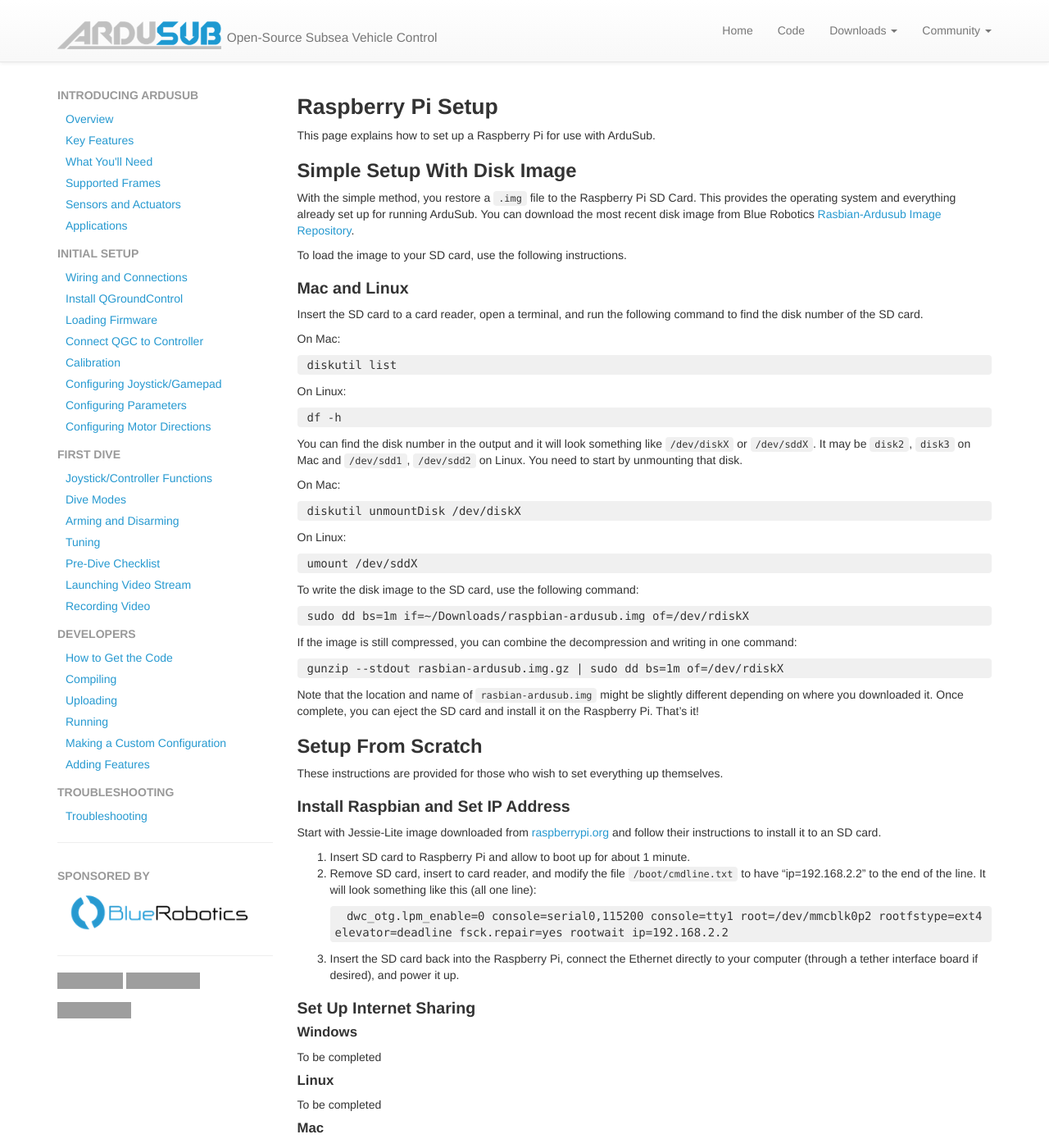
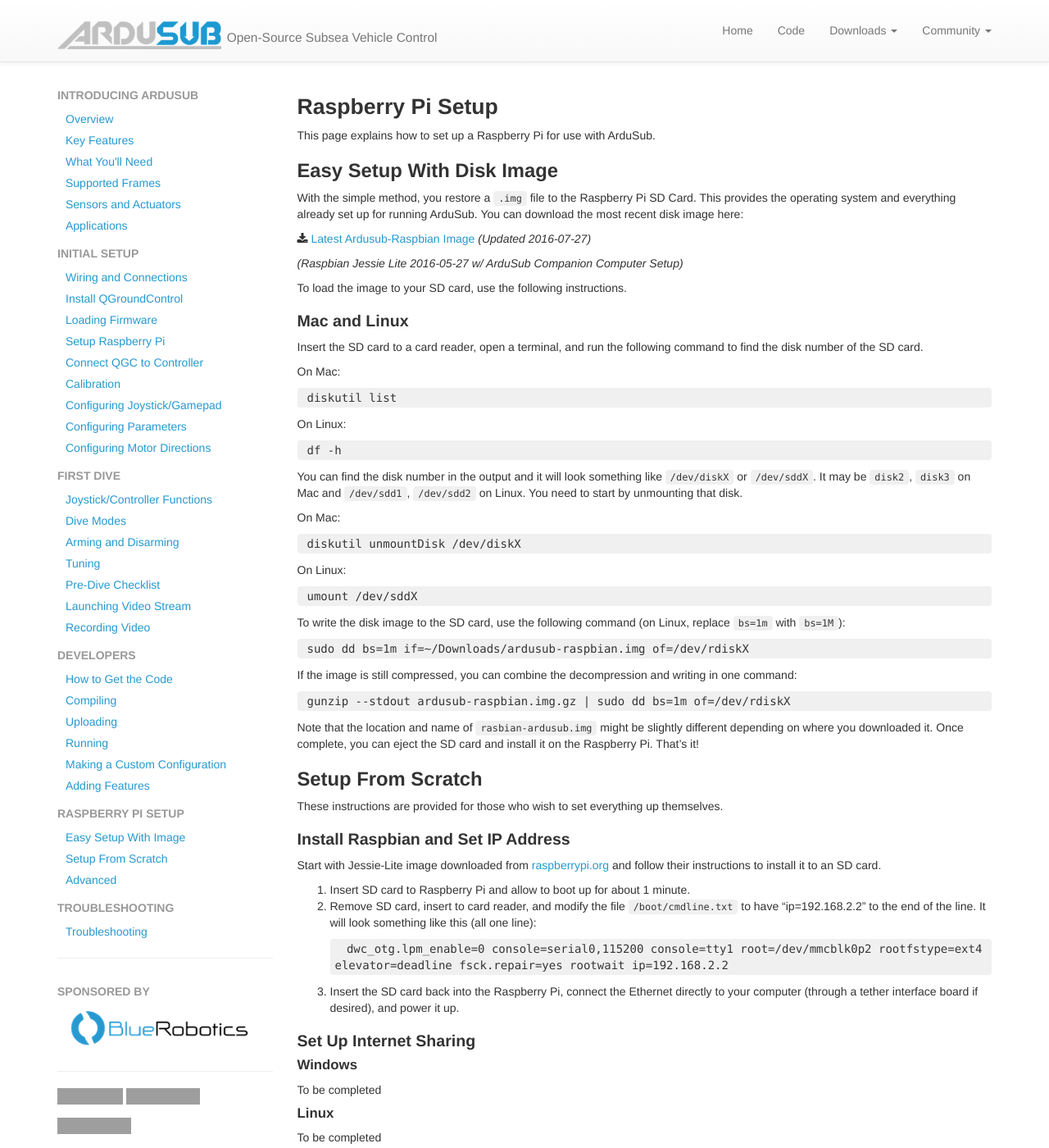
Before and after one commit to bluerobotics/retired-ardusub-docs, a Jekyll site: the page built from pages/raspberry-pi-setup.md, in a window 1280 px wide and 1400 px high. Shown: the whole window at 82% size. Built offline with Jekyll 4.4.1, drawn with Linux system fonts in a browser that asks for light colours; nearby versions of some CDN libraries; some web fonts are replaced; comment, search, counter and statistics services are not loaded; some of the changed text lies outside the part shown; grey boxes are pictures that could not be loaded.

Commit message:
Add raspi config file to menu.

```diff
--- a/_config.yml
+++ b/_config.yml
@@ -24,6 +24,7 @@ page-order: [
     ['/initial-setup/'],
     ['/first-dive/'],
     ['/developers/'],
+    ['/raspi-setup/'],
     ['/troubleshooting/']
 ]
 
--- a/pages/raspberry-pi-setup.md
+++ b/pages/raspberry-pi-setup.md
@@ -3,24 +3,22 @@ layout: default
 title: Raspberry Pi Setup
 permalink: /raspi-setup/
 nav:
-- Simple Setup With Image: simple-setup-with-disk-image
-- - Mac and Linux: mac-and-linux
+- Easy Setup With Image: easy-setup-with-disk-image
 - Setup From Scratch: setup-from-scratch
-- - Install Raspbian & Set IP: install-raspbian-and-set-ip-address
-- - Set Up Internet Sharing: set-up-internet-sharing
-- - Initial Setup: initial-setup
 - Advanced: advanced
-- - Reentering Processes: reentering-mavproxy-and-video-processes
-- - Backing Up SD Image: backing-up-disk-image
 ---
 
 # {{page.title}}
 
 This page explains how to set up a Raspberry Pi for use with ArduSub.
 
-## Simple Setup With Disk Image
+## Easy Setup With Disk Image
 
-With the simple method, you restore a `.img` file to the Raspberry Pi SD Card. This provides the operating system and everything already set up for running ArduSub. You can download the most recent disk image from Blue Robotics [Rasbian-Ardusub Image Repository](#).
+With the simple method, you restore a `.img` file to the Raspberry Pi SD Card. This provides the operating system and everything already set up for running ArduSub. You can download the most recent disk image here:
+
+<i class="fa fa-download" aria-hidden="true"></i> [Latest Ardusub-Raspbian Image](http://img.ardusub.com/ardusub-raspbian.img.gz) *(Updated 2016-07-27)*
+
+*(Raspbian Jessie Lite 2016-05-27 w/ ArduSub Companion Computer Setup)*
 
 To load the image to your SD card, use the following instructions.
 
@@ -46,13 +44,13 @@ On Linux:
 
 	umount /dev/sddX
 
-To write the disk image to the SD card, use the following command:
+To write the disk image to the SD card, use the following command (on Linux, replace `bs=1m` with `bs=1M`):
 
-	sudo dd bs=1m if=~/Downloads/raspbian-ardusub.img of=/dev/rdiskX
+	sudo dd bs=1m if=~/Downloads/ardusub-raspbian.img of=/dev/rdiskX
 
 If the image is still compressed, you can combine the decompression and writing in one command:
 
-	gunzip --stdout rasbian-ardusub.img.gz | sudo dd bs=1m of=/dev/rdiskX
+	gunzip --stdout ardusub-raspbian.img.gz | sudo dd bs=1m of=/dev/rdiskX
 
 Note that the location and name of `rasbian-ardusub.img` might be slightly different depending on where you downloaded it. Once complete, you can eject the SD card and install it on the Raspberry Pi. That's it!
 
```
Also changed, not shown: other parts of pages/raspberry-pi-setup.md (+1 -1 lines), pages/initial-setup.md (+13 -6 lines).
